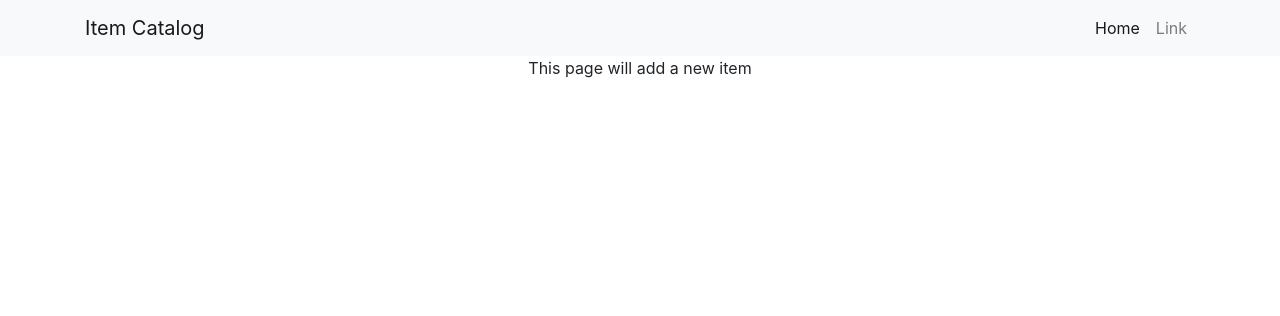
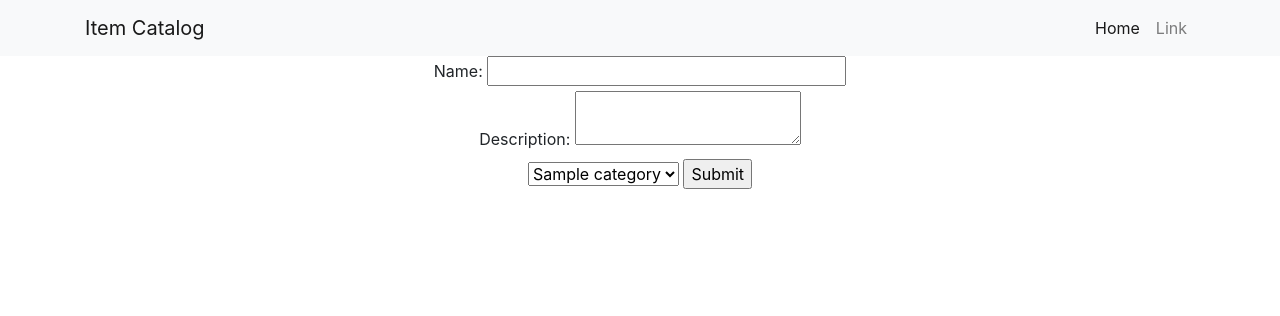
Before and after one commit to pranav1511/udacity-item-catalog, a Flask app: page /catalog/new/ in a window 1280 px wide. Shown: the top 316 px of the page. Run offline with Flask 2, Linux system fonts and the light colour scheme; tables that the repository leaves empty hold one stand-in row (values such as "Sample post"); some libraries are stand-ins or nearby versions.

Commit message:
Add function to add a new item

```diff
--- a/application.py
+++ b/application.py
@@ -1,4 +1,4 @@
-from flask import Flask, render_template
+from flask import Flask, render_template, request, redirect, url_for
 
 from sqlalchemy import create_engine
 from sqlalchemy.orm import sessionmaker
@@ -25,9 +25,25 @@ def show_items(category_name):
     return render_template('items.html', category_name=category_name)
 
 
-@app.route('/catalog/new/')
+@app.route('/catalog/new/', methods=['GET', 'POST'])
 def new_item():
-    return render_template('new_item.html')
+    if request.method == 'POST':
+        count = dbSession.query(Item).filter_by(
+            name=request.form['name']).count()
+        if count > 0:
+            return redirect(url_for('new_item'))
+        new_item = Item(
+            name=request.form['name'],
+            description=request.form['description'],
+            category_id=request.form['category_id'])
+        dbSession.add(new_item)
+        dbSession.commit()
+        category_name = dbSession.query(Category).filter_by(
+            id=request.form['category_id']).one().name
+        return redirect(url_for('show_item', category_name=category_name, item_name=request.form['name']))
+    else:
+        categories = dbSession.query(Category).all()
+        return render_template('new_item.html', categories=categories)
 
 
 @app.route('/catalog/<string:category_name>/<string:item_name>/')
--- a/templates/new_item.html
+++ b/templates/new_item.html
@@ -47,7 +47,20 @@
 
     <div class="container">
         <div class="text-center">
-            <p>This page will add a new item</p>
+            <form action="{{ url_for('new_item') }}" method="POST">
+                <label>Name:</label>
+                <input type="text" size="30" name="name" required>
+                <br>
+                <label>Description:</label>
+                <textarea name="description" required></textarea>
+                <br>
+                <select name="category_id">
+                    {% for category in categories %}
+                    <option value="{{category.id}}">{{category.name}}</option>
+                    {% endfor %}
+                </select>
+                <input type="submit">
+            </form>
         </div>
     </div>
 </body>
```
